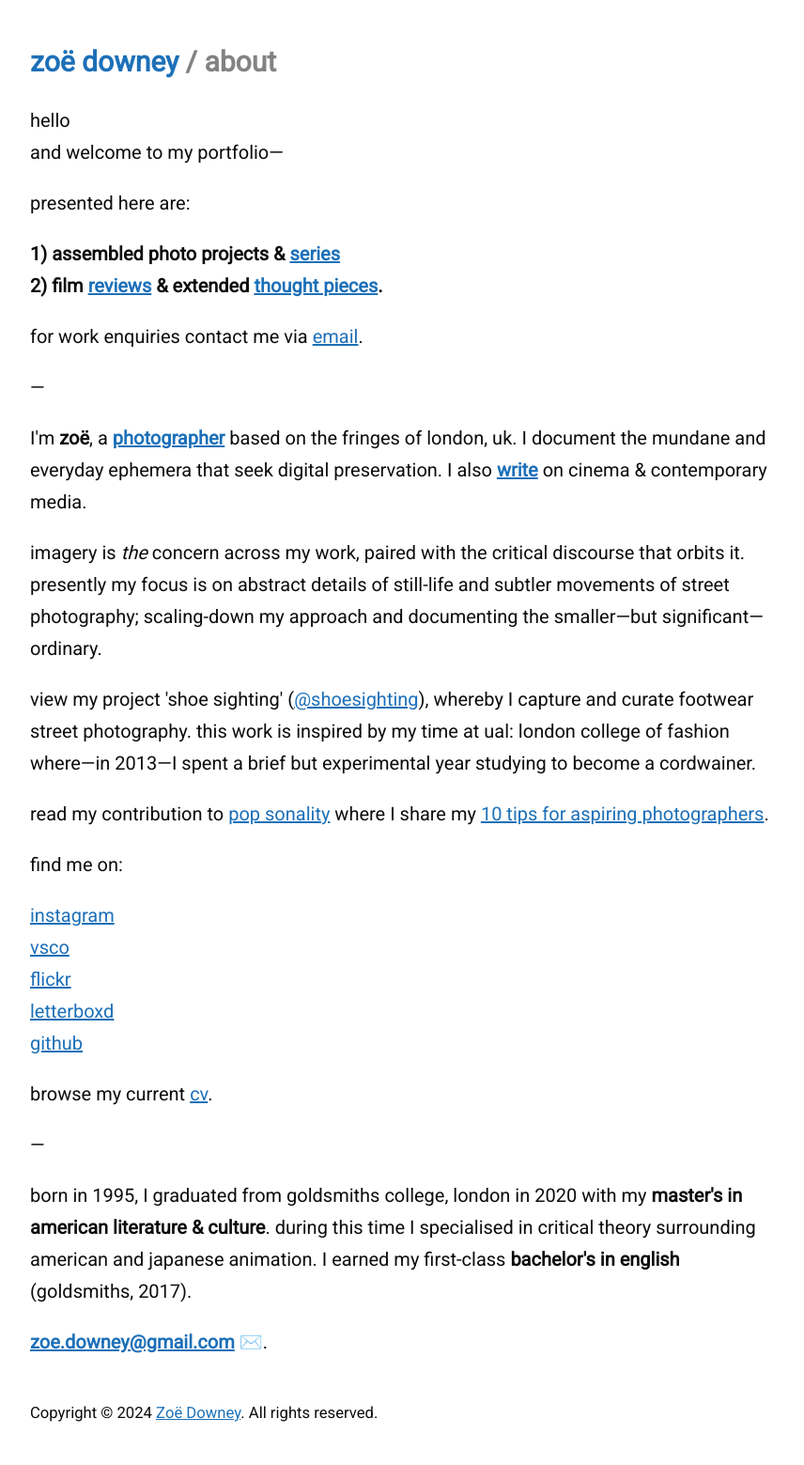
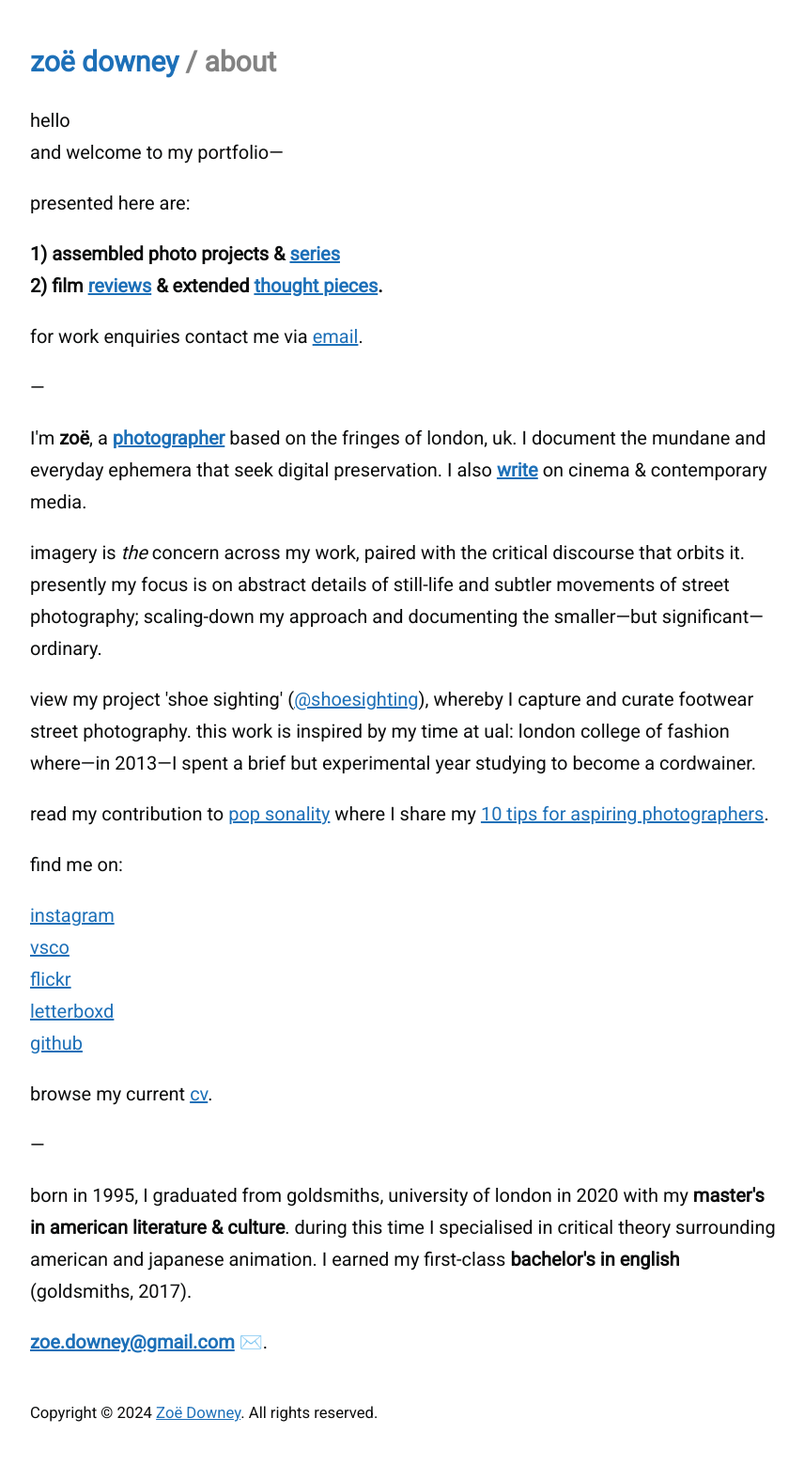
Before and after one commit to zoeurl/zoedowney.github.io, a Jekyll site: the page built from about/index.html, in a window 1280 px wide. Shown: the whole page at 94% size, without its empty margins (208-1064 px from the left). Built offline with Jekyll 4.4.1, drawn with Linux system fonts in a browser that asks for light colours.

Commit message:
Update index.html

```diff
--- a/about/index.html
+++ b/about/index.html
@@ -36,6 +36,6 @@
 </p>
 —
 </p>
-born in 1995, I graduated from goldsmiths college, london in 2020 with my <strong>master's in american literature & culture</strong>. during this time I specialised in critical theory surrounding american and japanese animation. I earned my first-class <strong>bachelor's in english</strong> (goldsmiths, 2017).
+born in 1995, I graduated from goldsmiths, university of london in 2020 with my <strong>master's in american literature & culture</strong>. during this time I specialised in critical theory surrounding american and japanese animation. I earned my first-class <strong>bachelor's in english</strong> (goldsmiths, 2017).
 </p>
 <strong><a href="mailto:{{site.email}}">zoe.downey@gmail.com</a></strong> ✉️.
```
